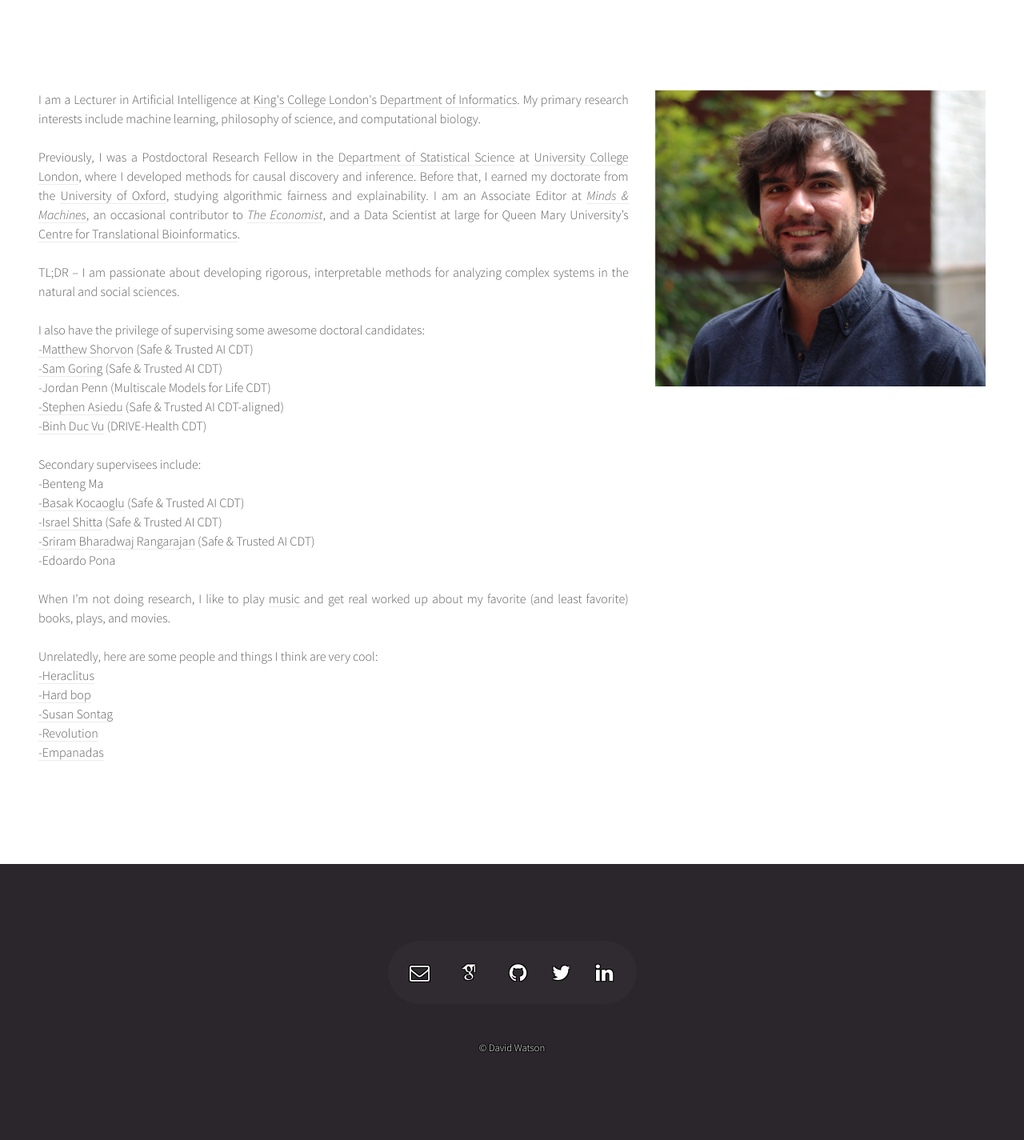
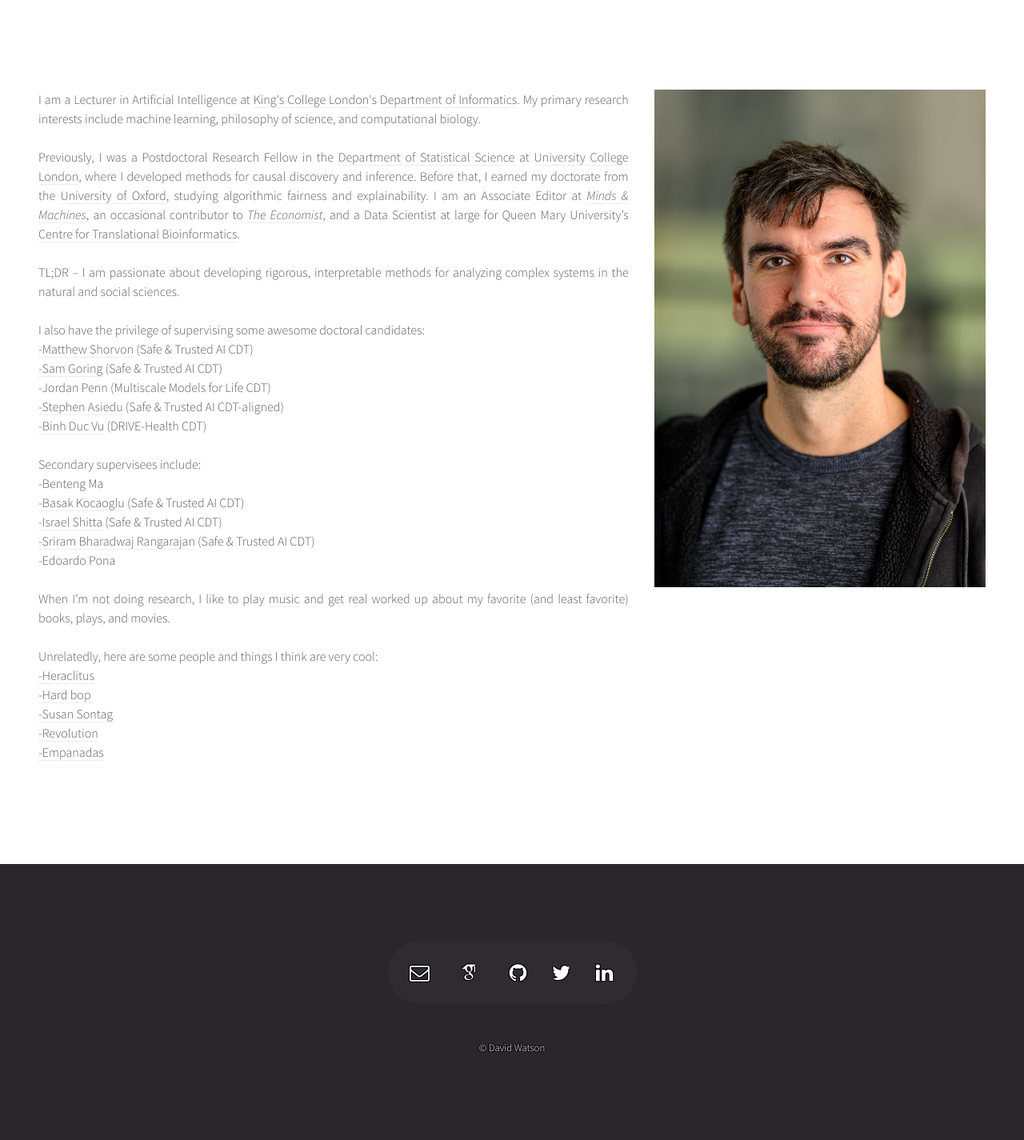
Before and after one commit to dswatson/dswatson.github.io, a Jekyll site: the page built from index.html, in a window 1280 px wide. Shown: the part 240-1665 px from the top of the page at 80% size. Built offline with Jekyll 4.4.1, drawn with Linux system fonts in a browser that asks for light colours; some web fonts are replaced; grey boxes are pictures that could not be loaded.

Commit message:
profiles in courage

```diff
--- a/index.html
+++ b/index.html
@@ -59,7 +59,7 @@ layout: landing
         <a href="https://cooking.nytimes.com/recipes/1014844-beef-empanadas">-Empanadas</a>
       </p>
       <div id="profile-picture" class="image-wrapper">
-        <img src="/images/profile-pic.png" alt="profile-pic"/>
+        <img src="/images/profile-pic.jpg" alt="profile-pic"/>
       </div>
     </article>
   </div>
```
Also changed, not shown: images/profile-pic.jpg (added).
